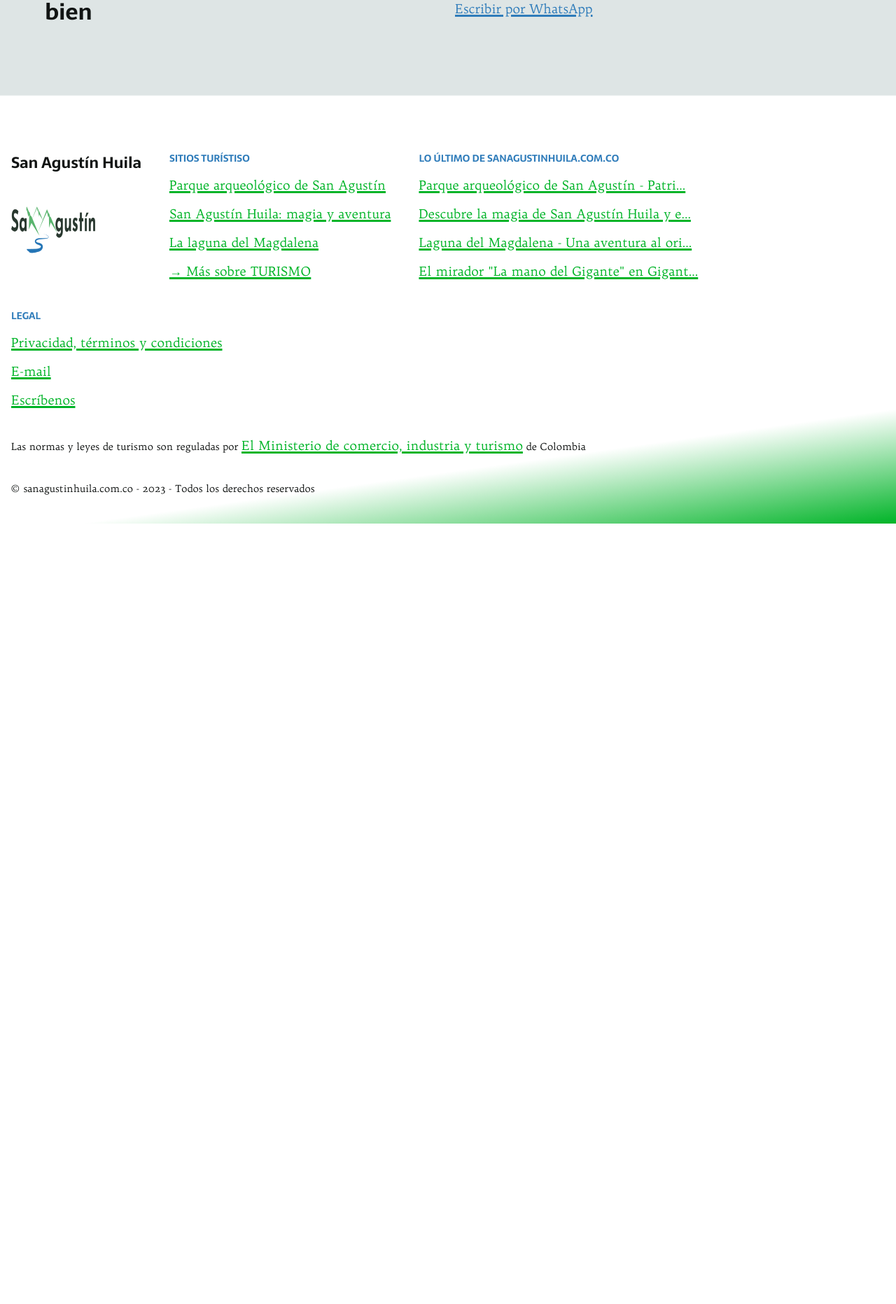
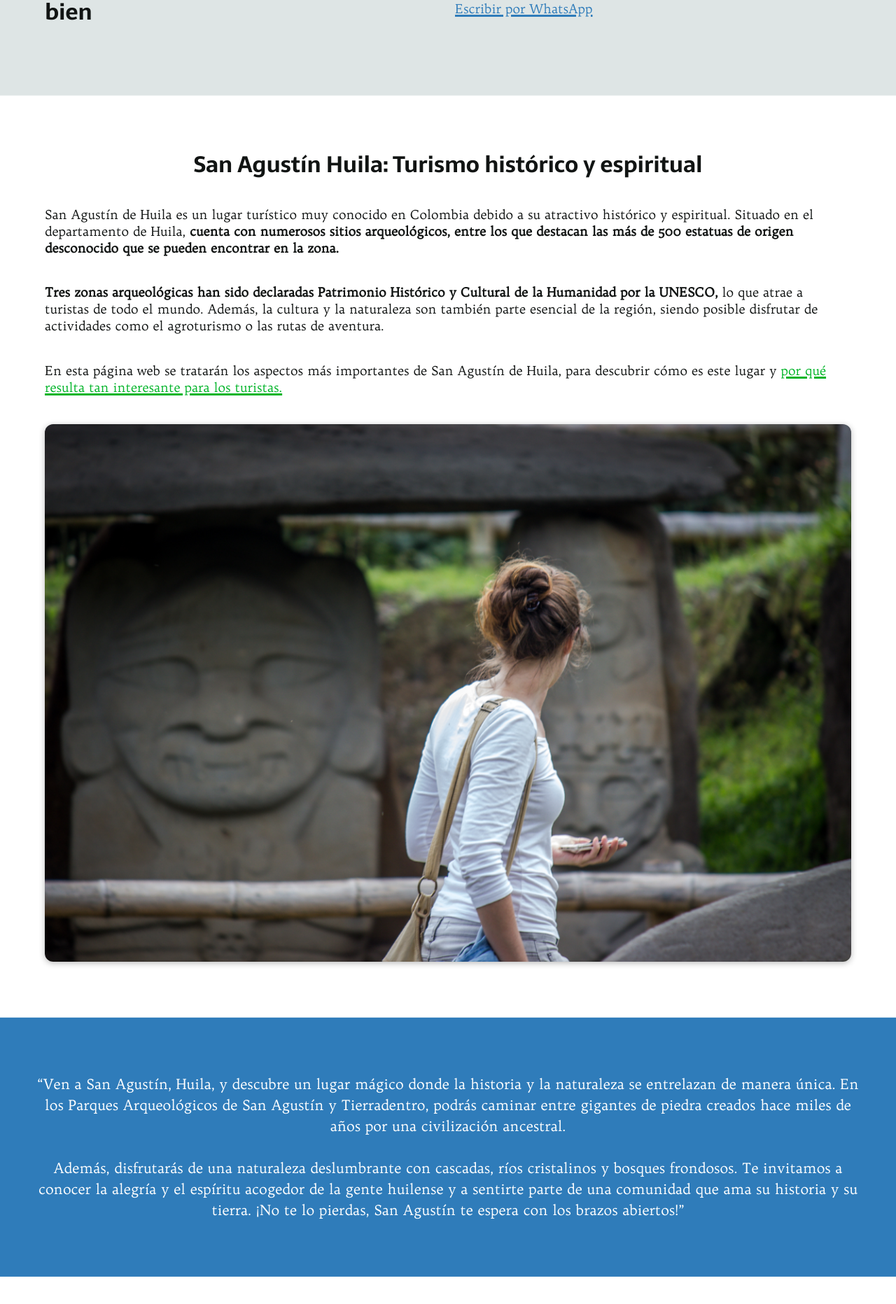
Before and after one commit to Klerpson/vacacionesopitas, a Jekyll site: the page built from index.html, in a window 1280 px wide. Shown: the part 4016-5879 px from the top of the page at 70% size. Built offline with Jekyll 4.4.1, drawn with Linux system fonts in a browser that asks for light colours; some web fonts are replaced; before the commit the page ends 4764 px from its top, so only the background shows below that.

Commit message:
itf-df san agustin huila

```diff
--- a/_includes/css/footer.css
+++ b/_includes/css/footer.css
@@ -3,7 +3,7 @@ footer {
   gap: 2rem;
   place-items: center;
   font-size: 0.7rem;
-  padding: 0 16px 2rem;
+  padding: 2rem 16px;
   background: rgb(1,180,40);
 background: linear-gradient(352deg, rgba(1,180,40,1) 0%, rgba(255,255,255,1) 23%);
 }
--- a/index.html
+++ b/index.html
@@ -139,5 +139,18 @@ h1: San Agustín Huila - Paraíso turístico colombiano
 </div>
 </section>
 
+<main class="blog-home">
+  <h2>San Agustín Huila: Turismo histórico y espiritual</h2>
+  <p>San Agustín de Huila es un lugar turístico muy conocido en Colombia debido a su atractivo histórico y espiritual. Situado en el departamento de Huila, <strong>cuenta con numerosos sitios arqueológicos, entre los que destacan las más de 500 estatuas de origen desconocido que se pueden encontrar en la zona.</strong></p>
+  <p><strong>Tres zonas arqueológicas han sido declaradas Patrimonio Histórico y Cultural de la Humanidad por la UNESCO,</strong> lo que atrae a turistas de todo el mundo. Además, la cultura y la naturaleza son también parte esencial de la región, siendo posible disfrutar de actividades como el agroturismo o las rutas de aventura.</p>
+  <p>En esta página web se tratarán los aspectos más importantes de San Agustín de Huila, para descubrir cómo es este lugar y <a href="{% post_url 2023-04-01-san-agustin-huila-magia-aventura-extrema %}">por qué resulta tan interesante para los turistas.</a></p>
+  {% include img.html webps="san-agustin-huila-376.webp" webpm="san-agustin-huila-600.webp" webpb="san-agustin-huila-800.webp" hero="san-agustin-huila.webp" alt="Turista en San Agustín Huila" title="Turista en San Agustín" %}
+</main>
+
+<section class="cta-home">
+  <q>Ven a San Agustín, Huila, y descubre un lugar mágico donde la historia y la naturaleza se entrelazan de manera única. En los Parques Arqueológicos de San Agustín y Tierradentro, podrás caminar entre gigantes de piedra creados hace miles de años por una civilización ancestral.<br><br>
+  Además, disfrutarás de una naturaleza deslumbrante con cascadas, ríos cristalinos y bosques frondosos. Te invitamos a conocer la alegría y el espíritu acogedor de la gente huilense y a sentirte parte de una comunidad que ama su historia y su tierra. ¡No te lo pierdas, San Agustín te espera con los brazos abiertos!</q>
+</section>
+
 
 {% include footer.html %}
```
Also changed, not shown: _includes/css/home.css (+6 -1 lines), img/san-agustin-huila-376.webp (added), img/san-agustin-huila-600.webp (added), img/san-agustin-huila-800.webp (added), img/san-agustin-huila.webp (added), 7 other files.
